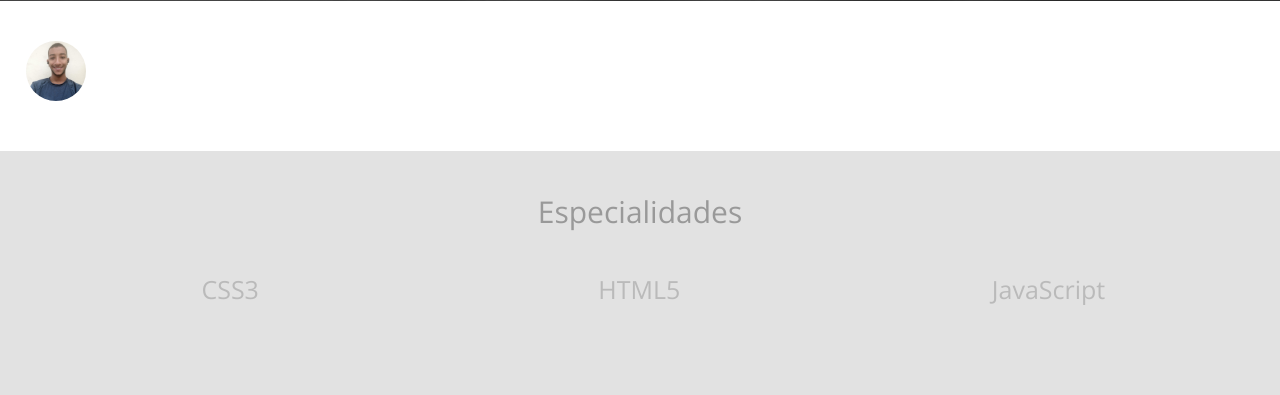
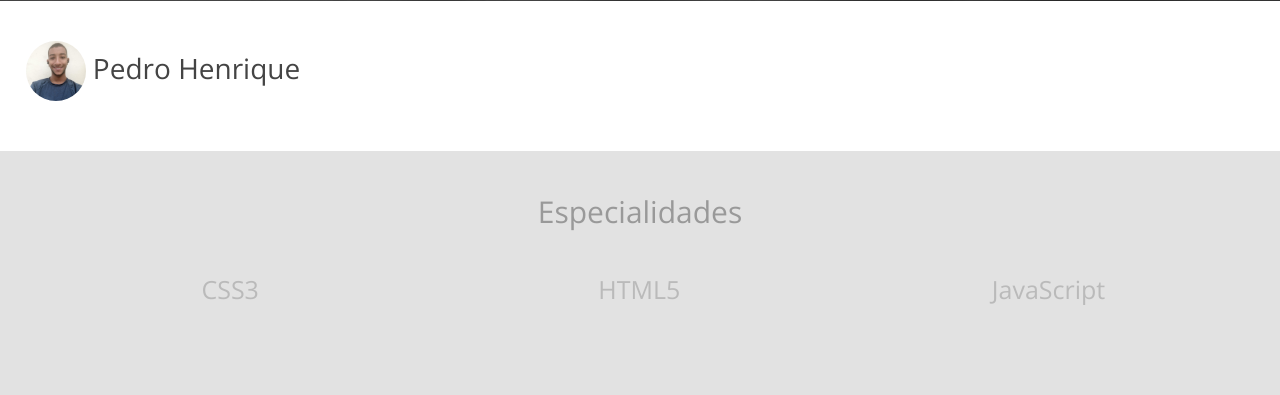
Before and after one commit to DevPedroHenrique25/Painel-Admin-PHP, a PHP site: page /projeto_01_servidor/ in a window 1280 px wide. Shown: the part 673-1068 px from the top of the page. Run offline with PHP 8.4, Linux system fonts and the light colour scheme; data that the repository does not hold is empty; some libraries are stand-ins or nearby versions.

Commit message:
Primeiro commit

```diff
--- a/pages/home.php
+++ b/pages/home.php
@@ -17,7 +17,7 @@
 	<section class="descricao-autor">
 		<div class="center">
 		<div class="w100 left">
-			<h2 class="text-center"><img src="<?php echo INCLUDE_PATH ?>images/foto.jpg" /> <?php echo $infoSite['nome_autor']; ?></h2>
+			<h2 class="text-center"><img src="<?php echo INCLUDE_PATH ?>images/foto.jpg" /> Pedro Henrique</h2>
 			<p><?php echo $infoSite['descricao']; ?></p>
 		</div><!--w50-->
 
```
Also changed, not shown: README.md, 1 other file.
